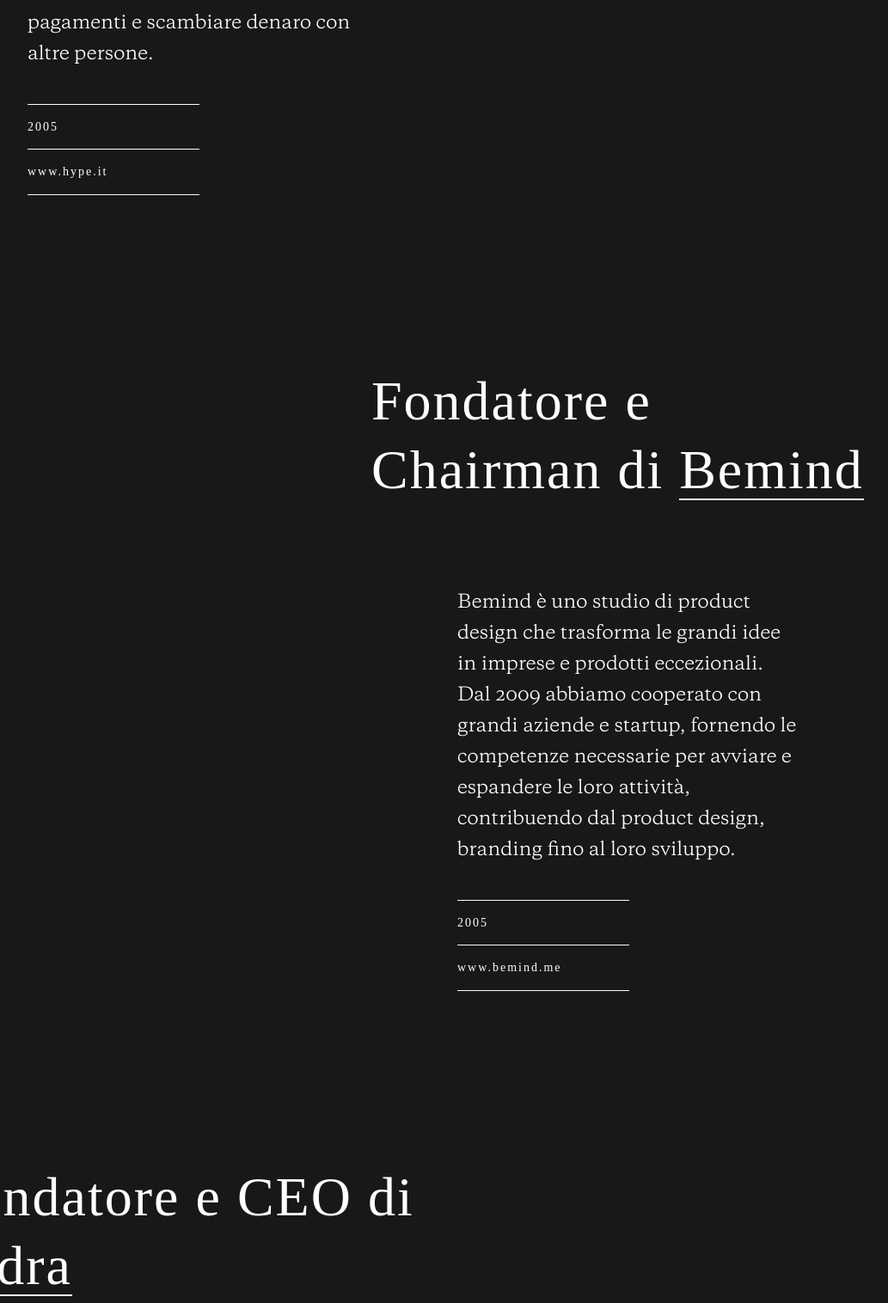
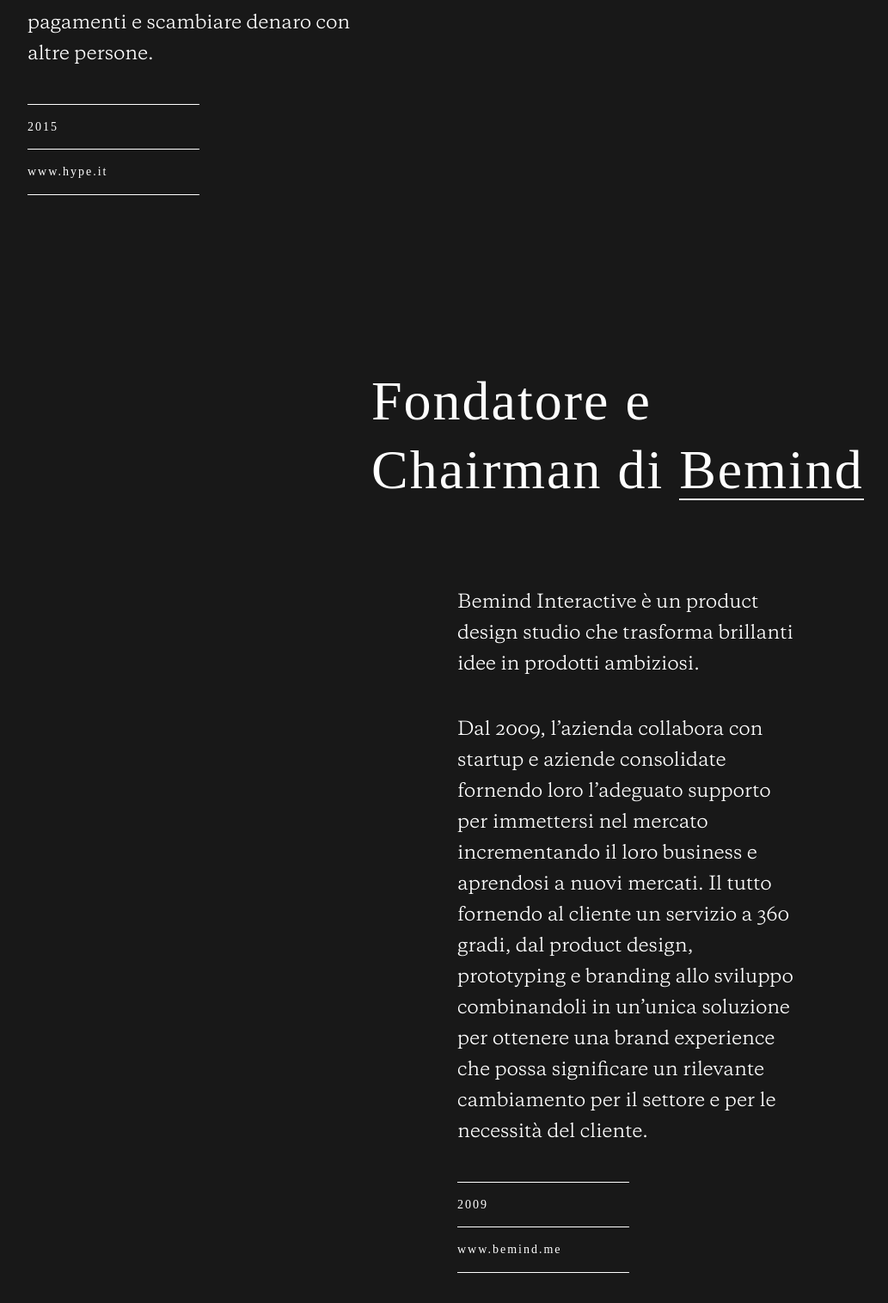
Before and after one commit to guidofrascadore/guido-design, a plain HTML site: page index.html in a window 1280 px wide. Shown: the part 1963-3479 px from the top of the page at 86% size, without its empty margins (108-1141 px from the left). Drawn offline with nearby package versions, Linux system fonts and the light colour scheme; a script that the page names is missing; a web font is replaced by a local one.

Commit message:
fix text

```diff
--- a/index.html
+++ b/index.html
@@ -101,7 +101,7 @@
                     Ti aiuta a tenere tutte le tue spese sotto controllo, e soprattutto a raggiungere i tuoi obiettivi.
                     Puoi effettuare pagamenti e scambiare denaro con altre persone.</p>
                 <div class="details">
-                    <h4>2005</h4>
+                    <h4>2015</h4>
                     <h4><a rel="noopener" aria-label="hype official site" target="_blank" href="https://www.hype.it/">www.hype.it</a></h4>
                 </div>
             </div>
@@ -115,9 +115,10 @@
         </div>
         <div class="row">
             <div class="col-sm-4 col-12 offset-sm-6 hidden">
-                <p>Bemind è uno studio di product design che trasforma le grandi idee in imprese e prodotti eccezionali. Dal 2009 abbiamo cooperato con grandi aziende e startup, fornendo le competenze necessarie per avviare e espandere le loro attività, contribuendo dal product design, branding fino al loro sviluppo.</p>
+                <p>Bemind Interactive è un product design studio che trasforma brillanti idee in prodotti ambiziosi.</p>
+                <p>Dal 2009, l’azienda collabora con startup e aziende consolidate fornendo loro l’adeguato supporto per immettersi nel mercato incrementando il loro business e aprendosi a nuovi mercati. Il tutto fornendo al cliente un servizio a 360 gradi, dal product design, prototyping e branding allo sviluppo combinandoli in un’unica soluzione per ottenere una brand experience che possa significare un rilevante cambiamento per il settore e per le necessità del cliente.</p>
                 <div class="details">
-                    <h4>2005</h4>
+                    <h4>2009</h4>
                     <h4><a rel="noopener" aria-label="bemind official site" target="_blank" href="https://www.bemind.me/">www.bemind.me</a></h4>
                 </div>
             </div>
```
